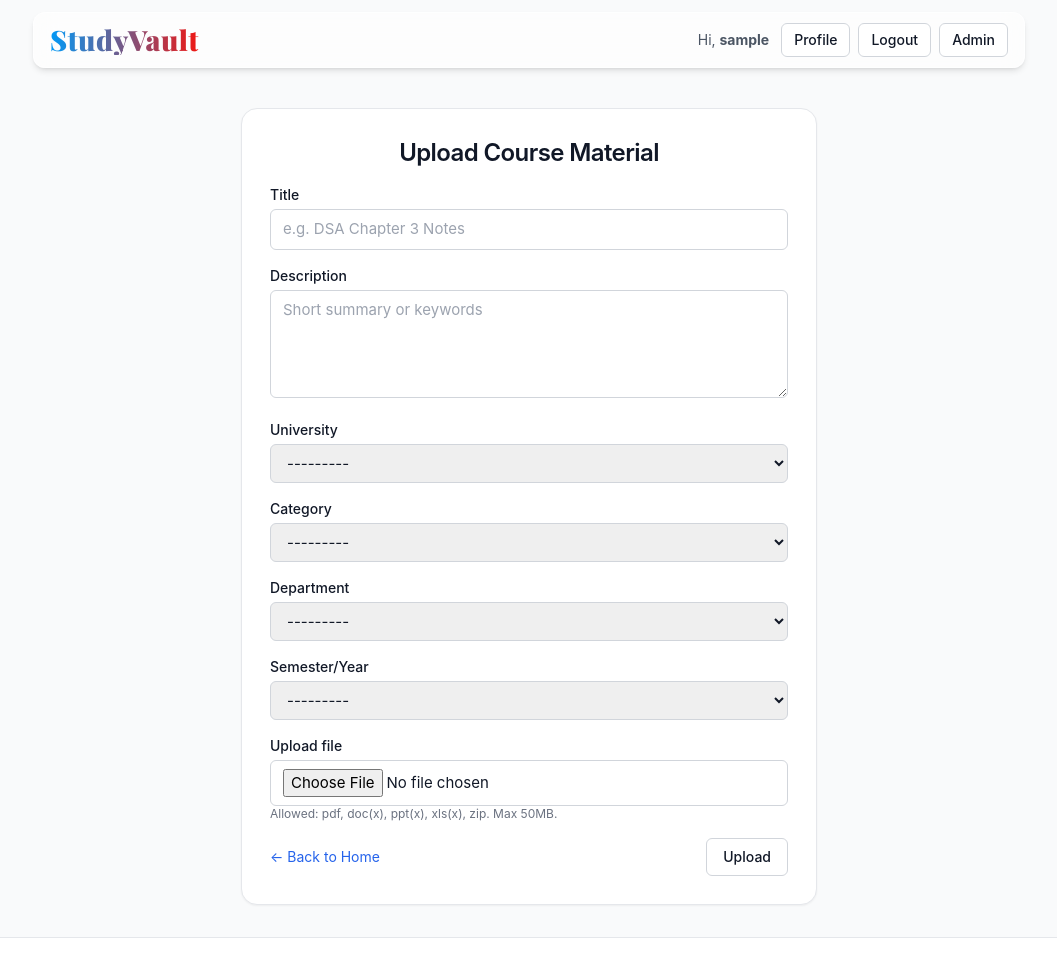
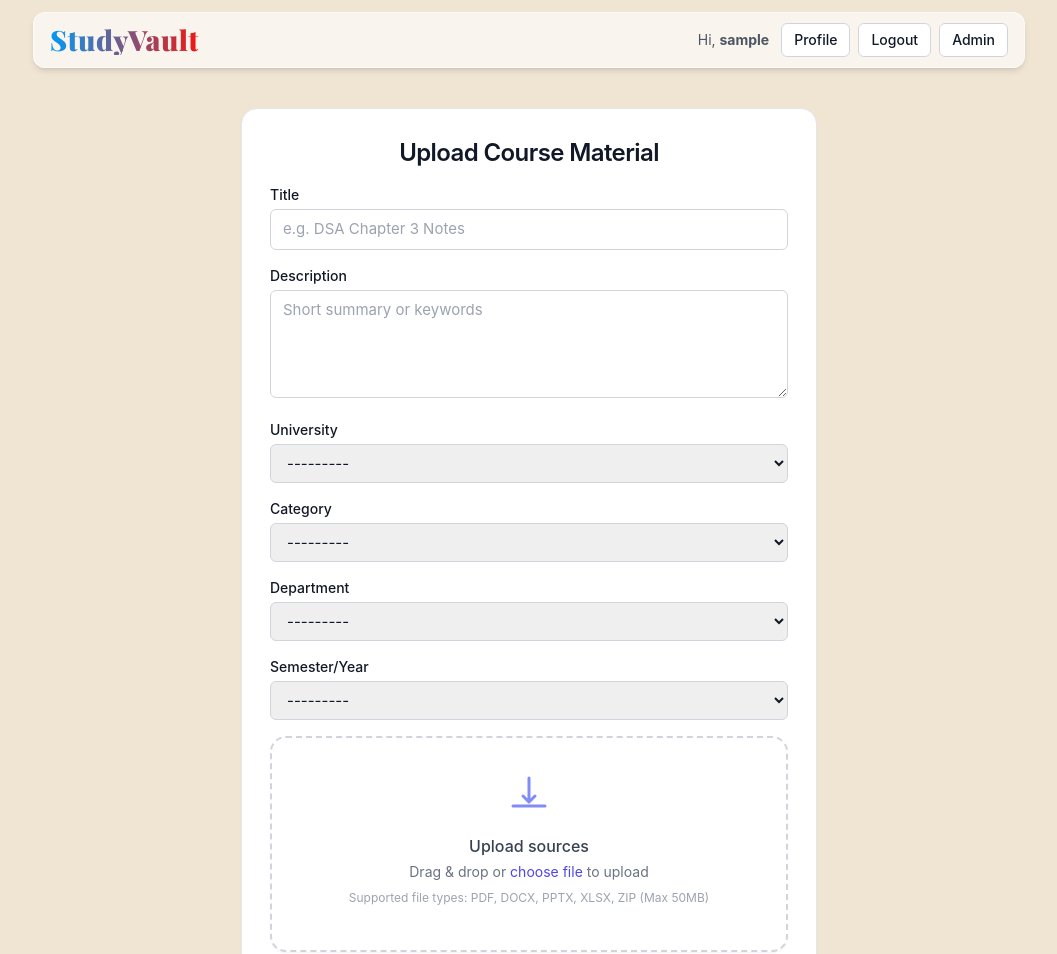
Before and after one commit to siam1299/StudyVault, a Django app: page /materials/upload/ in a window 1280 px wide. Shown: the top 954 px of the page, without its empty margins (111-1168 px from the left). Run offline with Django 5.2, Linux system fonts and the light colour scheme; the visitor is signed in with stand-in values (Sample User, id 1); data that the repository does not hold is empty; some libraries are stand-ins or nearby versions.

Commit message:
2nd commit

```diff
--- a/studyvault/templates/base.html
+++ b/studyvault/templates/base.html
@@ -56,6 +56,36 @@
   letter-spacing: .1px;          /* হালকা স্পেসিং পড়তে আরামদায়ক */
 }
 
+/* Search button: round + 3-color gradient
+.btn-search {
+  background: linear-gradient(90deg, #0052d4, #4364f7, #6fb1fc);
+} */
+
+/* Search button: white default, gradient on hover */
+.btn-search {
+  font-family: 'Poppins', sans-serif;
+  font-weight: 400;
+  font-size: 15px; /* search bar এর সাথে মানানসই */
+  color: #000;
+  background-color: #fff;
+  border: 1px solid #d1d5db; /* light gray border */
+  border-radius: 9999px; /* rounded-full effect */
+  height: 48px;
+  padding: 0 24px;
+  transition: all 0.3s ease;
+}
+
+.btn-search:hover {
+  color: #fff;
+  background: linear-gradient(90deg, #0052d4, #4364f7);
+  border-color: transparent;
+  box-shadow: 0 4px 12px rgba(99, 102, 241, 0.3);
+  transform: translateY(-1px); /* hover করলে হালকা উপরে উঠবে */
+
+}
+
+
+
 
 
 </style>
@@ -85,7 +115,7 @@
     html { -webkit-font-smoothing: antialiased; -moz-osx-font-smoothing: grayscale; }
   </style>
 </head>
-<body class="min-h-screen bg-gray-50 text-gray-900 font-sans">
+<body class="min-h-screen bg-[#F0E4D3] text-gray-900 font-sans">
 
 <!-- Top Nav -->
 {% include 'partials/navbar.html' %}
--- a/studyvault/templates/materials/upload.html
+++ b/studyvault/templates/materials/upload.html
@@ -27,6 +27,14 @@
         {{ form.non_field_errors }}
 
         {% for field in form %}
+  {% if field.field.widget.input_type == "file" %}
+    {# ✅ Keep the real file input (hidden via CSS), but don't render its label/help #}
+    {{ field }}
+    {# (ঐচ্ছিক) ফাইল-সম্পর্কিত error দেখাতে চাইলে এটা রাখো #}
+    {% for error in field.errors %}
+      <p class="text-sm text-red-600">{{ error }}</p>
+    {% endfor %}
+  {% else %}
     <div>
       <label class="block text-sm font-medium mb-1" for="{{ field.id_for_label }}">
         {{ field.label }}
@@ -39,7 +47,29 @@
         <p class="text-sm text-red-600">{{ error }}</p>
       {% endfor %}
     </div>
+  {% endif %}
 {% endfor %}
+
+
+        <!-- ✅ Modern Upload Box (NotebookLM-style) -->
+        <div class="mt-10 bg-white rounded-2xl border-2 border-dashed border-gray-300 p-8 text-center shadow-sm hover:shadow-md transition">
+          <div class="flex flex-col items-center justify-center space-y-4">
+            <!-- Upload Icon -->
+            <svg xmlns="http://www.w3.org/2000/svg" class="w-12 h-12 text-indigo-400" fill="none" viewBox="0 0 24 24" stroke="currentColor">
+              <path stroke-linecap="round" stroke-linejoin="round" stroke-width="1.5"
+                d="M12 4v12m0 0-3-3m3 3 3-3M4 18h16" />
+            </svg>
+
+            <!-- Upload text -->
+            <div>
+              <p class="text-gray-700 font-medium">Upload sources</p>
+              <p class="text-sm text-gray-500 mt-1">
+                Drag & drop or <a href="#" class="text-indigo-600 hover:underline">choose file</a> to upload
+              </p>
+              <p class="text-xs text-gray-400 mt-2">Supported file types: PDF, DOCX, PPTX, XLSX, ZIP (Max 50MB)</p>
+            </div>
+          </div>
+        </div>
 
         <div class="flex items-center justify-between">
           <a href="{% url 'home' %}" class="text-sm text-blue-600 hover:underline">← Back to Home</a>
@@ -55,7 +85,16 @@
   </div>
 </div>
 
+    <style>
+  /* Hide Django's default file input field (since we made our own upload UI) */
+  input[type="file"] {
+    display: none !important;
+  }
+</style>
+
+
 <script>
+  document.addEventListener("DOMContentLoaded", () => {
     // style inputs
     document.querySelectorAll("input, select, textarea").forEach(el => {
       if (el.type !== "hidden" && el.type !== "submit") {
@@ -66,5 +105,37 @@
         );
       }
     });
+
+    // Make "choose file" link trigger the real input[type=file]
+    const chooseLink = document.querySelector(".text-indigo-600.hover\\:underline");
+    const realFileInput = document.querySelector("input[type='file']");
+
+    if (chooseLink && realFileInput) {
+      chooseLink.addEventListener("click", (e) => {
+        e.preventDefault();            // prevent scroll to top
+        realFileInput.click();         // open actual file input
+      });
+    }
+
+    // Show selected file name under upload box
+    const uploadBox = document.querySelector(".border-dashed");
+    if (uploadBox && realFileInput) {
+      const fileNameDisplay = document.createElement("p");
+      fileNameDisplay.className = "text-sm text-gray-600 mt-3";
+      uploadBox.appendChild(fileNameDisplay);
+
+      realFileInput.addEventListener("change", (e) => {
+        const file = e.target.files[0];
+        if (file) {
+          fileNameDisplay.textContent = `Selected: ${file.name}`;
+          fileNameDisplay.classList.add("text-green-700", "font-medium");
+        } else {
+          fileNameDisplay.textContent = "";
+          fileNameDisplay.classList.remove("text-green-700","font-medium");
+        }
+      });
+    }
+  });
 </script>
+
 {% endblock %}
```
Also changed, not shown: studyvault/templates/home.html (+13 -6 lines). Lines whose indentation alone changed are shown as unchanged.
